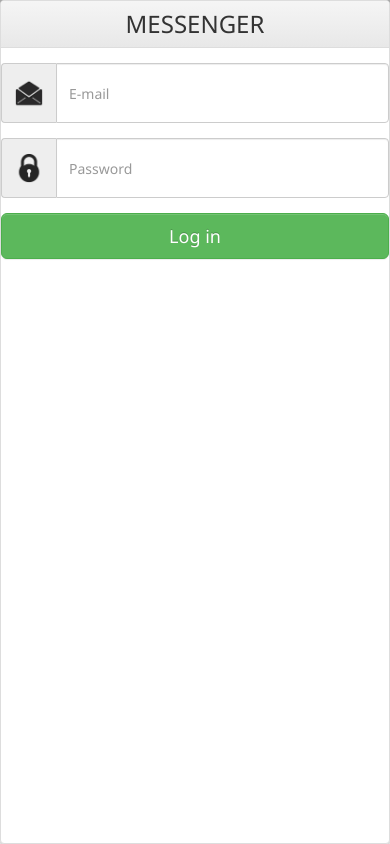
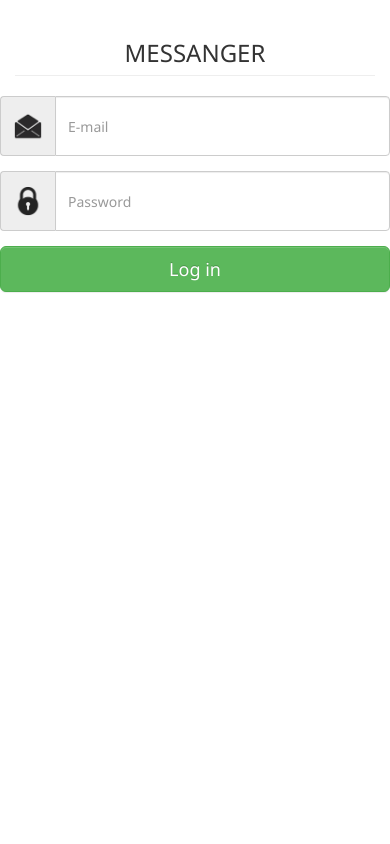
Before and after one commit to BorisovDmytro/IKS_PROJECT, a website with bundled scripts: page Messanger/Messanger/www/index.html in a window 390 px wide. Built offline with nearby package versions, Linux system fonts and the light colour scheme.

Commit message:
Add Auth widget

```diff
--- a/Messanger/Messanger/www/html/AuthTemplate.html
+++ b/Messanger/Messanger/www/html/AuthTemplate.html
@@ -1,14 +1,13 @@
-<div class="container-fluid" style="margin: 0; height: 100vh; padding:0;">
-    <div class="panel panel-default" style="min-height: 100%; margin:0; overflow: hidden;">
-        <div class="panel-heading">
-            <div>
-                <h1 align="center" style="margin:0;">Messenger</h1>
+<div class="jumbotron" style="background: white; min-height: 100vh; padding: 0; margin: 0 0 0 0;">
+    <div class="container" style="min-height: 100vh;">
+        <div class="row" style="align-content: center;">
+            <div class="col-md-11" style="max-height:15vh;">
+                <div class="page-header">
+                    <h1 style="text-align: center;">Messanger</h1>
                 </div>
             </div>
-
-        <div class="panel-body" style="height: calc(100% - 90px); overflow: hidden; align-items: center; line-height: 100px;">
-
-            <div class="form-horizontal" style="display: inline-block; vertical-align: middle;">
+            <div class="col-md-11">
+                <div class="form-horizontal">
                     <div class="form-group">
                         <div class="input-group">
                             <div class="input-group-addon">
@@ -36,7 +35,7 @@
                     </div>
 
                 </div>
-
             </div>
         </div>
     </div>
+</div>
```
Lines whose indentation alone changed are shown as unchanged.
